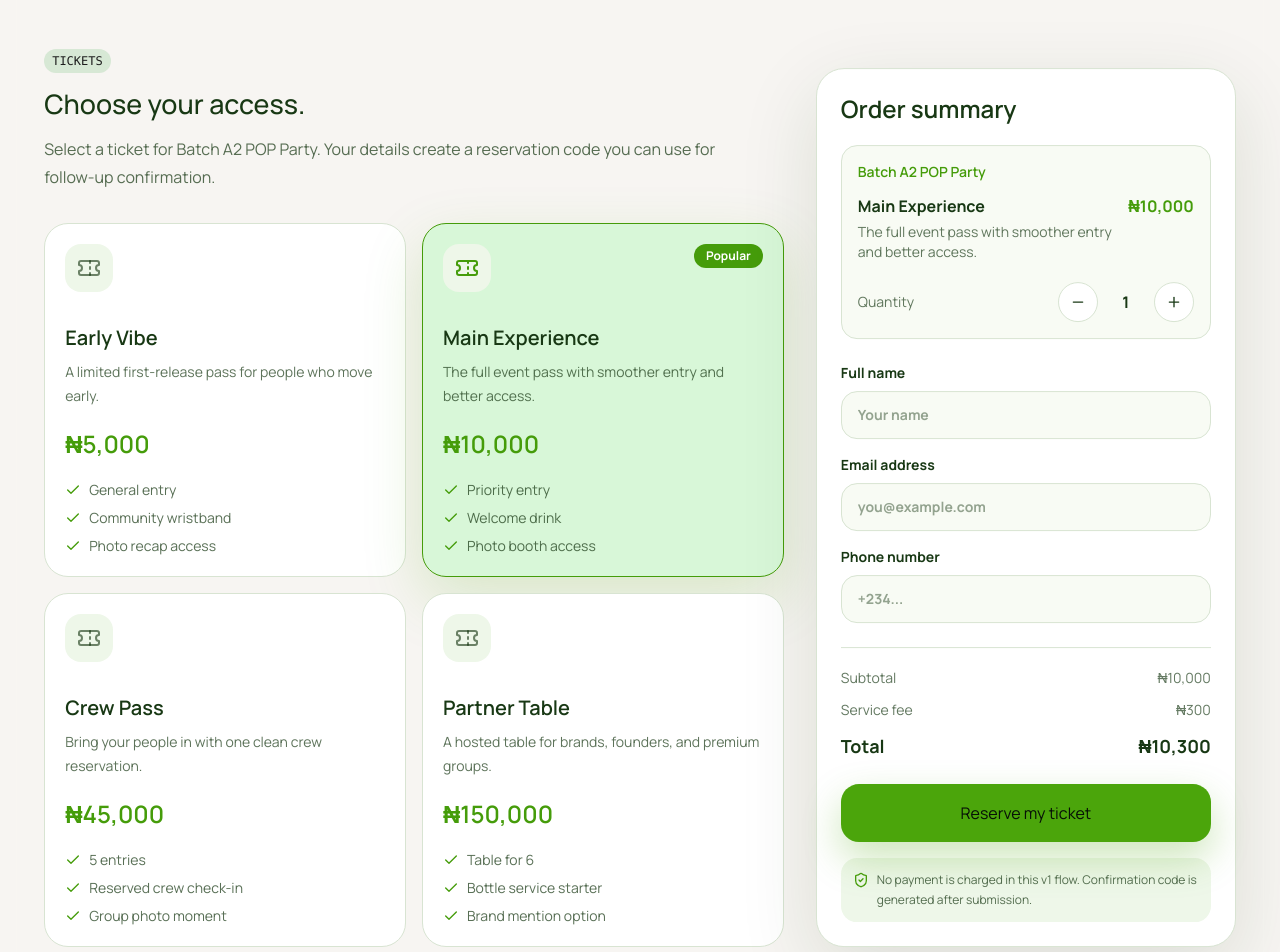
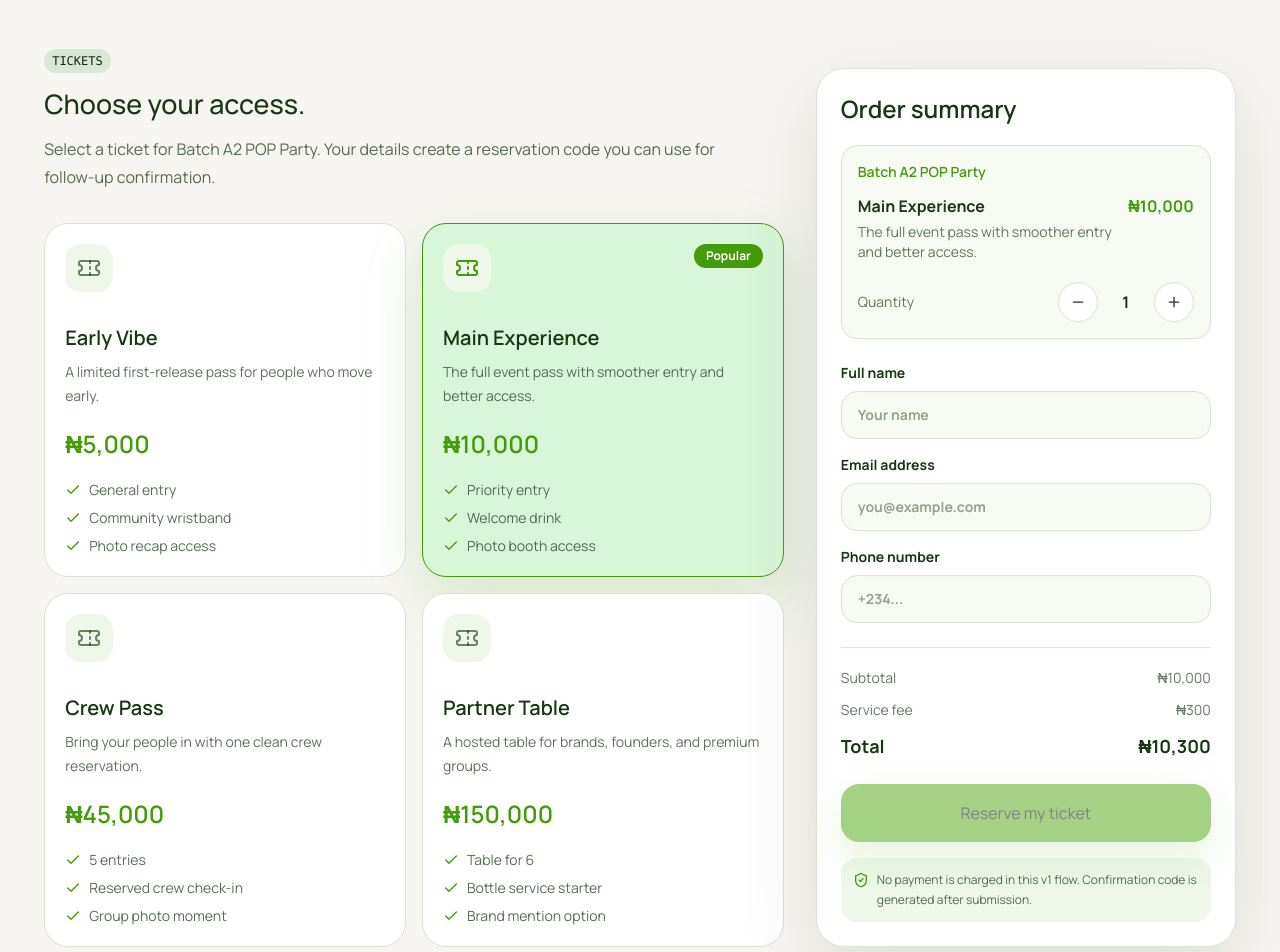
Before and after one commit to iamichaelayomide/bitzsznn, a Next.js app: page /tickets in a window 1280 px wide. Shown: the part 640-1592 px from the top of the page. Built offline with nearby package versions, Linux system fonts and the light colour scheme.

Commit message:
Add Batch B POP Party and Paystack checkout

```diff
--- /dev/null
+++ b/src/app/api/payments/initialize/route.ts
@@ -0,0 +1,68 @@
+import { NextResponse } from "next/server";
+import { events } from "@/data/site";
+
+type PaymentRequest = {
+  email?: string;
+  eventSlug?: string;
+  name?: string;
+  phone?: string;
+  quantity?: number;
+};
+
+export async function POST(request: Request) {
+  const secretKey = process.env.PAYSTACK_SECRET_KEY;
+  if (!secretKey) {
+    return NextResponse.json({ error: "Payments are not configured yet." }, { status: 503 });
+  }
+
+  const body = (await request.json()) as PaymentRequest;
+  const event = events.find((item) => item.slug === body.eventSlug);
+  const quantity = Number(body.quantity);
+
+  if (!event || !("ticketPrice" in event) || !event.ticketPrice) {
+    return NextResponse.json({ error: "This event is not available for online payment." }, { status: 400 });
+  }
+  if (!body.email?.includes("@") || !body.name?.trim() || !body.phone?.trim()) {
+    return NextResponse.json({ error: "Please provide valid buyer details." }, { status: 400 });
+  }
+  if (!Number.isInteger(quantity) || quantity < 1 || quantity > 10) {
+    return NextResponse.json({ error: "Choose between 1 and 10 tickets." }, { status: 400 });
+  }
+
+  const amount = event.ticketPrice * quantity * 100;
+  const configuredOrigin = process.env.NEXT_PUBLIC_SITE_URL?.replace(/\/$/, "");
+  const origin = configuredOrigin || new URL(request.url).origin;
+  const paystackResponse = await fetch("https://api.paystack.co/transaction/initialize", {
+    method: "POST",
+    headers: {
+      Authorization: `Bearer ${secretKey}`,
+      "Content-Type": "application/json",
+    },
+    body: JSON.stringify({
+      amount: String(amount),
+      callback_url: `${origin}/payments/callback`,
+      currency: "NGN",
+      email: body.email,
+      metadata: JSON.stringify({
+        eventSlug: event.slug,
+        eventTitle: event.title,
+        name: body.name.trim(),
+        phone: body.phone.trim(),
+        quantity,
+      }),
+    }),
+    cache: "no-store",
+  });
+
+  const result = (await paystackResponse.json()) as {
+    data?: { authorization_url?: string };
+    message?: string;
+    status?: boolean;
+  };
+
+  if (!paystackResponse.ok || !result.status || !result.data?.authorization_url) {
+    return NextResponse.json({ error: result.message || "Payment could not be started." }, { status: 502 });
+  }
+
+  return NextResponse.json({ authorizationUrl: result.data.authorization_url });
+}
--- /dev/null
+++ b/src/app/payments/callback/page.tsx
@@ -0,0 +1,60 @@
+import Link from "next/link";
+import { CheckCircle2, CircleX } from "lucide-react";
+import { events } from "@/data/site";
+
+type CallbackPageProps = {
+  searchParams: Promise<{ reference?: string }>;
+};
+
+type Verification = {
+  data?: {
+    amount?: number;
+    metadata?: { eventSlug?: string; quantity?: number } | string;
+    status?: string;
+  };
+  status?: boolean;
+};
+
+export default async function PaymentCallbackPage({ searchParams }: CallbackPageProps) {
+  const { reference } = await searchParams;
+  const secretKey = process.env.PAYSTACK_SECRET_KEY;
+  let paid = false;
+
+  if (reference && secretKey) {
+    const response = await fetch(`https://api.paystack.co/transaction/verify/${encodeURIComponent(reference)}`, {
+      headers: { Authorization: `Bearer ${secretKey}` },
+      cache: "no-store",
+    });
+    const result = (await response.json()) as Verification;
+    const rawMetadata = result.data?.metadata;
+    let metadata: { eventSlug?: string; quantity?: number } = {};
+    if (typeof rawMetadata === "string") {
+      try { metadata = JSON.parse(rawMetadata) as typeof metadata; } catch { metadata = {}; }
+    } else if (rawMetadata) {
+      metadata = rawMetadata;
+    }
+    const event = events.find((item) => item.slug === metadata.eventSlug);
+    const expectedAmount = event && "ticketPrice" in event && event.ticketPrice
+      ? event.ticketPrice * Number(metadata.quantity || 1) * 100
+      : 0;
+    paid = Boolean(response.ok && result.status && result.data?.status === "success" && expectedAmount > 0 && result.data.amount === expectedAmount);
+  }
+
+  return (
+    <main className="grid min-h-screen place-items-center bg-[#0f1c07] px-5 py-28 text-white">
+      <section className="w-full max-w-2xl rounded-[28px] border border-white/12 bg-white/[0.07] p-8 text-center shadow-2xl backdrop-blur md:p-12">
+        {paid ? <CheckCircle2 className="mx-auto size-16 text-[#b8ff2c]" /> : <CircleX className="mx-auto size-16 text-red-300" />}
+        <h1 className="mt-6 text-3xl font-semibold md:text-5xl">{paid ? "Payment confirmed." : "Payment not confirmed."}</h1>
+        <p className="mx-auto mt-4 max-w-lg leading-7 text-white/72">
+          {paid
+            ? "Your Batch B POP Party ticket payment was successful. Keep your Paystack receipt and payment reference for entry confirmation."
+            : "We could not verify a successful payment. If you were charged, keep your payment reference and contact Bitzsznn before trying again."}
+        </p>
+        {reference ? <p className="mt-5 font-mono text-sm text-white/60">Reference: {reference}</p> : null}
+        <Link className="mt-8 inline-flex min-h-12 items-center justify-center rounded-2xl bg-[#459c0a] px-6 font-semibold text-[#061006] transition hover:bg-[#5dc716]" href="/events/batch-b-pop-party-akure">
+          Back to event
+        </Link>
+      </section>
+    </main>
+  );
+}
--- a/src/components/button.tsx
+++ b/src/components/button.tsx
@@ -10,6 +10,7 @@ type ButtonProps = {
   showIcon?: boolean;
   type?: "button" | "submit";
   onClick?: () => void;
+  disabled?: boolean;
 };
 
 const variants = {
@@ -29,6 +30,7 @@ export function Button({
   showIcon = false,
   type = "button",
   onClick,
+  disabled = false,
 }: ButtonProps) {
   const classes = cn(
     "group inline-flex min-h-12 items-center justify-center gap-2 rounded-[var(--radius-control)] px-5 py-3 text-sm font-semibold transition duration-200 hover:-translate-y-0.5 active:translate-y-0 md:min-h-[58px] md:px-7 md:text-base",
@@ -52,7 +54,7 @@ export function Button({
   }
 
   return (
-    <button className={classes} onClick={onClick} type={type}>
+    <button className={classes} disabled={disabled} onClick={onClick} type={type}>
       {content}
     </button>
   );
--- a/src/components/ticket-flow.tsx
+++ b/src/components/ticket-flow.tsx
@@ -35,10 +35,16 @@ export function TicketFlow({ eventSlug = "batch-a2-pop-party", embedded = false
   const [quantity, setQuantity] = useState(1);
   const [buyer, setBuyer] = useState<Buyer>({ name: "", email: "", phone: "" });
   const [confirmationCode, setConfirmationCode] = useState("");
+  const [paymentError, setPaymentError] = useState("");
+  const [isPaying, setIsPaying] = useState(false);
 
-  const selectedTier = ticketTiers.find((tier) => tier.id === selectedId) ?? ticketTiers[1];
+  const eventTicket = "ticketPrice" in event && typeof event.ticketPrice === "number"
+    ? [{ id: "standard", name: "General Admission", price: event.ticketPrice, description: "Entry to the full Batch B POP Party experience.", perks: ["General entry", "Music and games", "Networking access"], featured: true }]
+    : ticketTiers;
+  const selectedTier = eventTicket.find((tier) => tier.id === selectedId) ?? eventTicket[0]!;
   const subtotal = selectedTier.price * quantity;
-  const serviceFee = Math.round(subtotal * 0.03);
+  const isPaidEvent = "ticketPrice" in event;
+  const serviceFee = isPaidEvent ? 0 : Math.round(subtotal * 0.03);
   const total = subtotal + serviceFee;
   const confirmed = confirmationCode.length > 0;
 
@@ -47,10 +53,31 @@ export function TicketFlow({ eventSlug = "batch-a2-pop-party", embedded = false
     [buyer],
   );
 
-  function submitOrder(formEvent: FormEvent<HTMLFormElement>) {
+  async function submitOrder(formEvent: FormEvent<HTMLFormElement>) {
     formEvent.preventDefault();
-    if (canSubmit) {
+    if (!canSubmit) return;
+
+    if (!isPaidEvent) {
       setConfirmationCode(makeCode());
+      return;
+    }
+
+    setIsPaying(true);
+    setPaymentError("");
+    try {
+      const response = await fetch("/api/payments/initialize", {
+        method: "POST",
+        headers: { "Content-Type": "application/json" },
+        body: JSON.stringify({ ...buyer, eventSlug: event.slug, quantity }),
+      });
+      const result = (await response.json()) as { authorizationUrl?: string; error?: string };
+      if (!response.ok || !result.authorizationUrl) {
+        throw new Error(result.error || "Payment could not be started.");
+      }
+      window.location.assign(result.authorizationUrl);
+    } catch (error) {
+      setPaymentError(error instanceof Error ? error.message : "Payment could not be started.");
+      setIsPaying(false);
     }
   }
 
@@ -100,10 +127,12 @@ export function TicketFlow({ eventSlug = "batch-a2-pop-party", embedded = false
                 </p>
                 <h2 className="section-title mt-4">Choose your access.</h2>
                 <p className="mt-4 max-w-2xl text-base leading-7 text-[#183814]/72">
-                  Select a ticket for {event.title}. Your details create a reservation code you can use for follow-up confirmation.
+                  {isPaidEvent
+                    ? `Pay securely for ${event.title}. Your ticket costs ${currency.format(selectedTier.price)} per person.`
+                    : `Select a ticket for ${event.title}. Your details create a reservation code you can use for follow-up confirmation.`}
                 </p>
                 <div className="mt-6 grid min-w-0 gap-3 sm:grid-cols-2 md:mt-8 md:gap-4">
-                  {ticketTiers.map((tier) => {
+                  {eventTicket.map((tier) => {
                     const selected = tier.id === selectedId;
                     return (
                       <button
@@ -204,12 +233,15 @@ export function TicketFlow({ eventSlug = "batch-a2-pop-party", embedded = false
                   </div>
                 </div>
 
-                <Button className="mt-6 w-full disabled:pointer-events-none disabled:opacity-50" type="submit">
-                  Reserve my ticket
+                {paymentError ? <p className="mt-4 text-sm font-semibold text-red-700" role="alert">{paymentError}</p> : null}
+                <Button className="mt-6 w-full disabled:pointer-events-none disabled:opacity-50" disabled={!canSubmit || isPaying} type="submit">
+                  {isPaidEvent ? (isPaying ? "Opening secure payment…" : `Pay ${currency.format(total)}`) : "Reserve my ticket"}
                 </Button>
                 <div className="mt-4 flex gap-2 rounded-2xl bg-[#eef7e9] p-3 text-xs leading-5 text-[#183814]/72">
                   <ShieldCheck className="mt-0.5 size-4 shrink-0 text-[#459c0a]" />
-                  No payment is charged in this v1 flow. Confirmation code is generated after submission.
+                  {isPaidEvent
+                    ? "Payment is processed securely by Paystack. Bitzsznn does not store your card or bank details."
+                    : "No payment is charged in this v1 flow. Confirmation code is generated after submission."}
                 </div>
               </aside>
             </motion.form>
--- a/src/data/site.ts
+++ b/src/data/site.ts
@@ -302,6 +302,20 @@ export const galleryMoments = [
 
 export const events = [
   {
+    slug: "batch-b-pop-party-akure",
+    title: "Batch B POP Party",
+    eyebrow: "Upcoming",
+    date: "September 2026",
+    time: "To be announced",
+    location: "Akure, Nigeria",
+    image: "/images/batch-b-pop-party-akure.jpg",
+    summary: "Akure's Batch B POP celebration with music, games, dancing, networking, and more.",
+    description:
+      "Celebrate the end of service with the Batch B community in Akure. Come ready for music, games, dancing, networking, and a proper Bitzsznn send-off.",
+    highlights: ["Music and dancing", "Hosted games", "Community networking", "Batch B celebration"],
+    ticketPrice: 3000,
+  },
+  {
     slug: "batch-a2-pop-party",
     title: "Batch A2 POP Party",
     eyebrow: "Upcoming",
```
Also changed, not shown: 2 other files (tests, documents, lock files or other folders).
